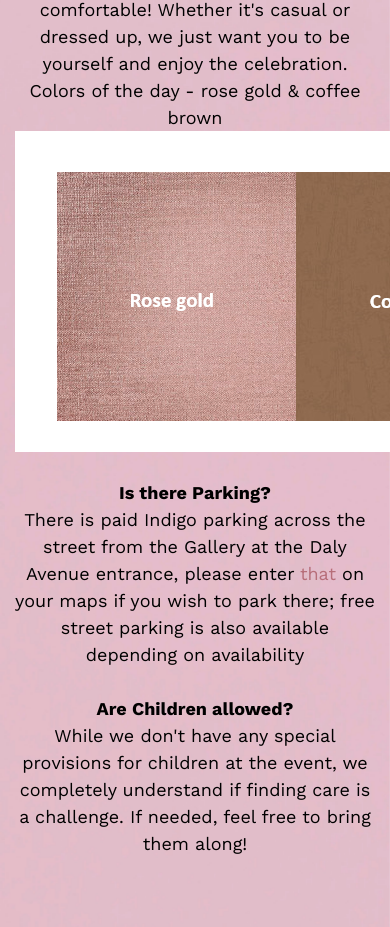
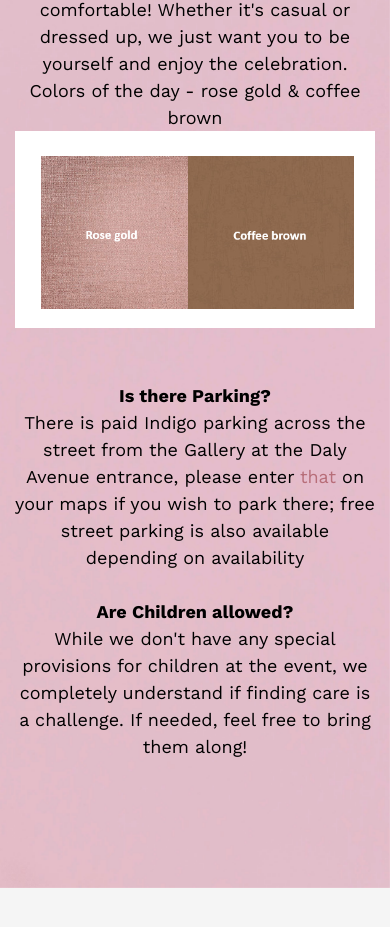
Before and after one commit to Daveux/initwithabbey, a plain HTML site: page index.html in a window 390 px wide. Shown: the part 6474-7401 px from the top of the page. Drawn offline with nearby package versions, Linux system fonts and the light colour scheme; files whose address does not match are found by name.

Commit message:
refactor: Make dress colours image responsive

```diff
--- a/index.html
+++ b/index.html
@@ -701,7 +701,7 @@
 							<b>What is the Dress code?</b><br> Feel free to wear whatever makes you comfortable! Whether it's casual or dressed up,
 							we just want you to be yourself and enjoy the celebration.<br>
 							Colors of the day - rose gold & coffee brown
-							<img alt="Rose Gold and Coffee Brown Colours" src="images/rg-cb.png"><br><br>
+							<img class="img-responsive" alt="Rose Gold and Coffee Brown Colours" src="images/rg-cb.png"><br><br>
 							<b>Is there Parking?</b><br> There is paid Indigo parking across the street
 							from the Gallery at the Daly Avenue entrance, please enter
 							<a href="https://maps.app.goo.gl/i1uQX1hJaUbjrifZ7" target="_blank">that</a> on your maps if you wish to park there; free street parking is also available depending on availability<br><br>
```
